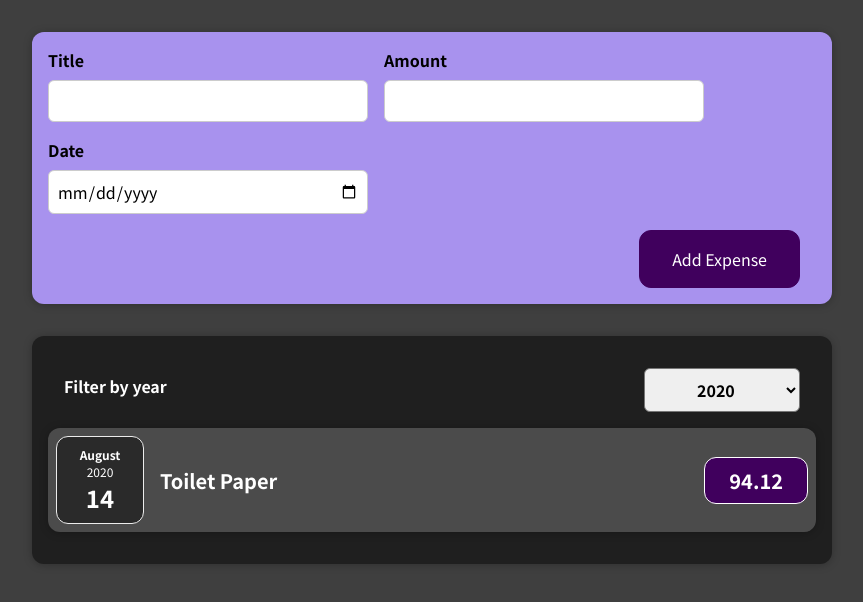
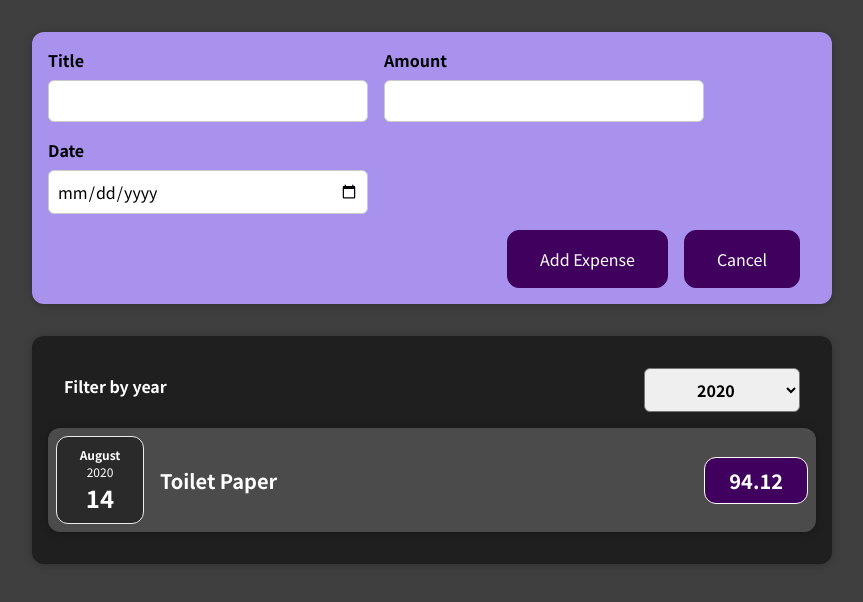
Before and after one commit to Ann-pixel/expense-app, a React (Create React App) app: page / in a window 1280 px wide. Both pictures are taken after a click on the button "Add Expense". Shown: the top 602 px of the page, without its empty margins (208-1071 px from the left). Built offline with nearby package versions, Linux system fonts and the light colour scheme; the HTML template or start-up script is replaced by a standard one.

Commit message:
Added conditional rendering for the new expense form

```diff
--- a/src/components/NewExpense/ExpenseForm.jsx
+++ b/src/components/NewExpense/ExpenseForm.jsx
@@ -4,6 +4,12 @@ const ExpenseForm = (props) => {
   const [enteredTitle, setEnteredTitle] = useState("");
   const [enteredAmount, setEnteredAmount] = useState("");
   const [enteredDate, setEnteredDate] = useState("");
+  const [showForm, setShowForm] = useState(false);
+
+  const toggleForm = (evt) => {
+    evt.preventDefault();
+    setShowForm((curCondition) => !curCondition);
+  };
   const titleChangeHandler = (evt) => {
     setEnteredTitle(evt.target.value);
   };
@@ -25,8 +31,11 @@ const ExpenseForm = (props) => {
     setEnteredAmount("");
     setEnteredDate("");
     setEnteredTitle("");
+
+    setShowForm((curCondition) => !curCondition);
   };
-  return (
+
+  const expenseForm = (
     <form onSubmit={submitHandler}>
       <div className="new-expense__controls">
         <div className="new-expense__control">
@@ -60,8 +69,15 @@ const ExpenseForm = (props) => {
       </div>
       <div className="new-expense__actions">
         <button type="submit">Add Expense</button>
+        <button onClick={toggleForm}>Cancel</button>
       </div>
     </form>
   );
+
+  return showForm ? (
+    expenseForm
+  ) : (
+    <button onClick={toggleForm}>Add Expense</button>
+  );
 };
 export default ExpenseForm;
```
